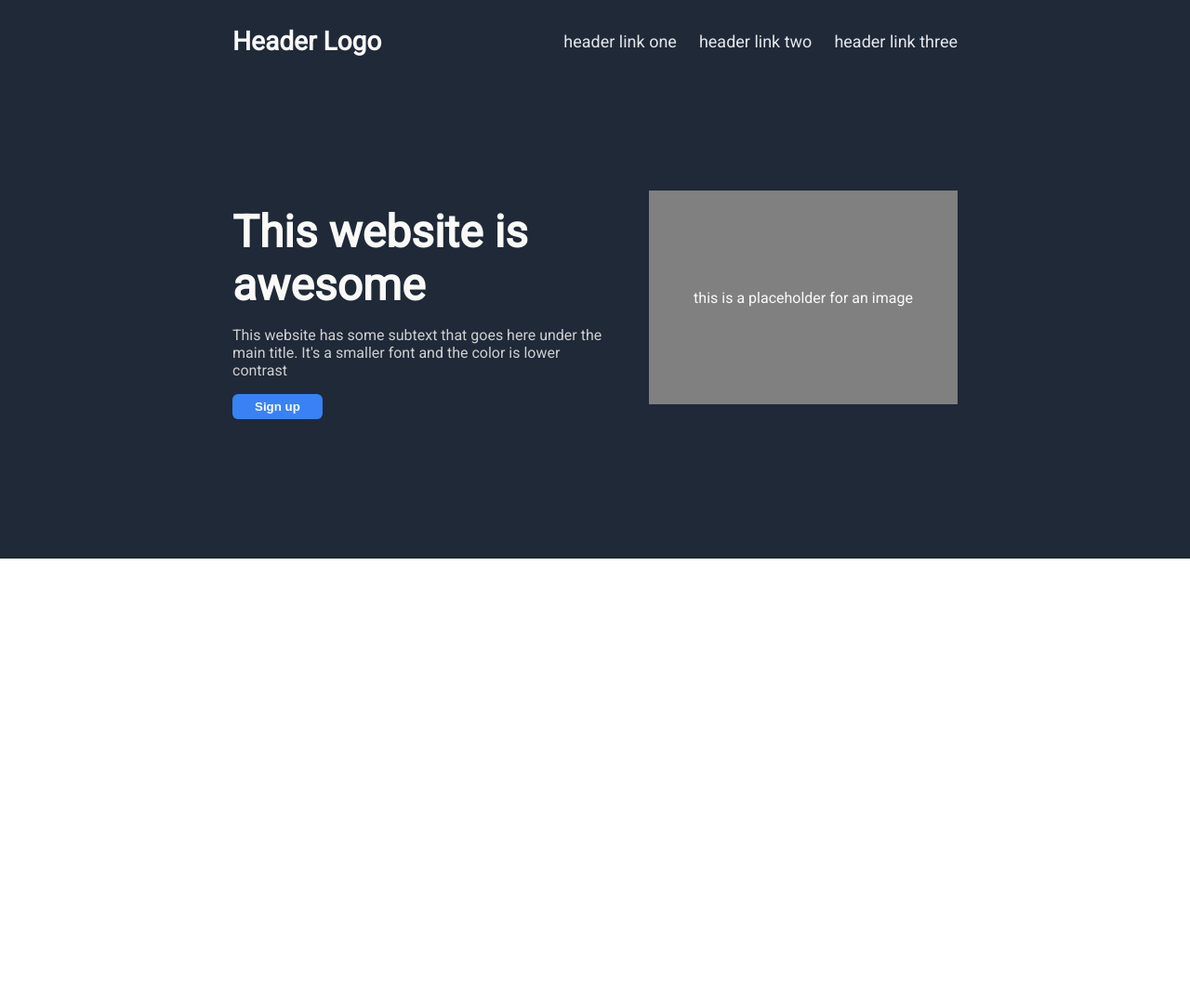
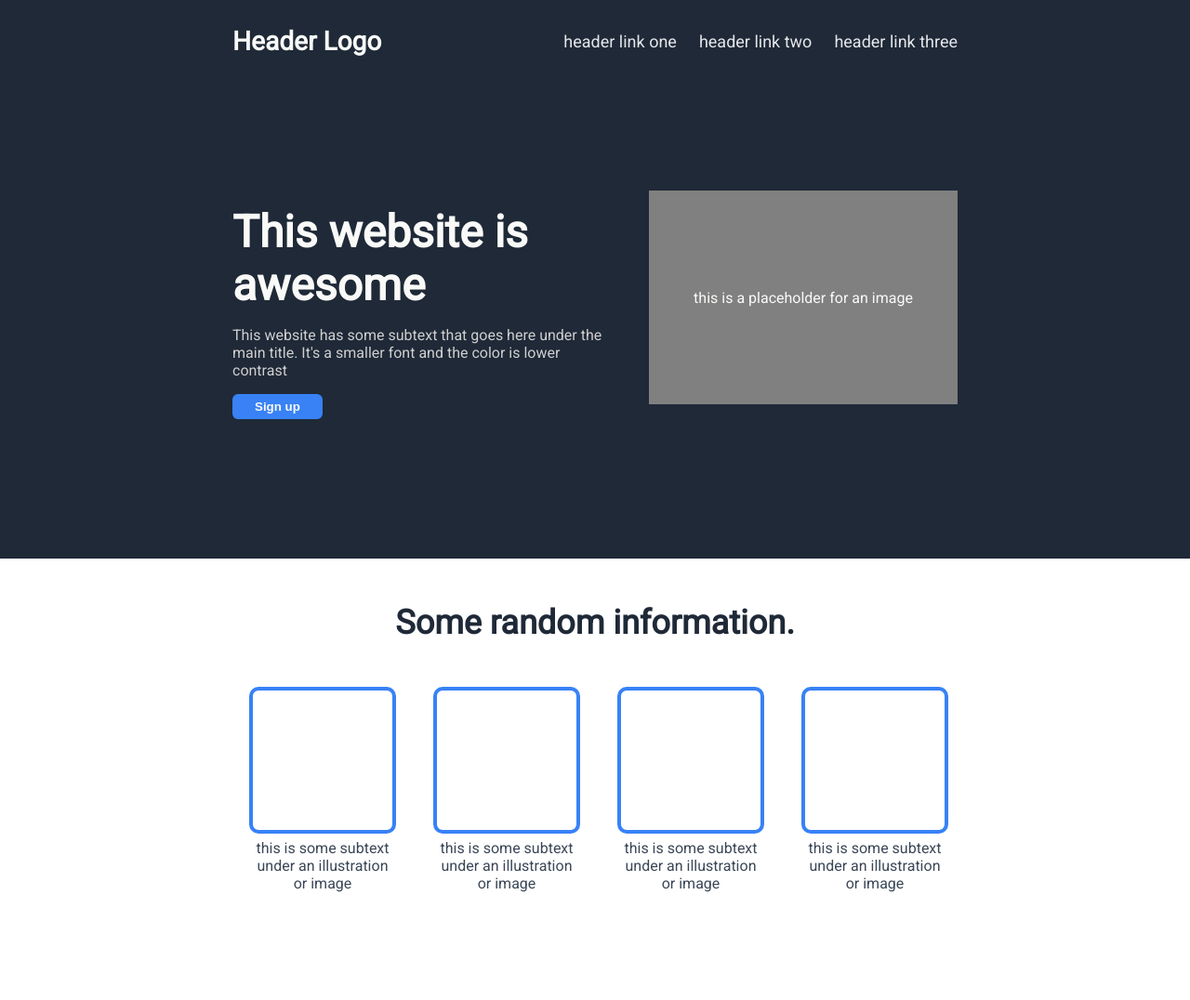
Before and after one commit to A4RO/landing-page, a plain HTML site: page index.html in a window 1280 px wide. Shown: the whole page at 93% size. Before the commit the page ends 800 px from the top, so only its background shows below. Drawn offline with Linux system fonts and the light colour scheme.

Commit message:
Create second section of the page

```diff
--- a/index.html
+++ b/index.html
@@ -26,5 +26,26 @@
             <p class="placeholder">this is a placeholder for an image</p>
         </div>
     </div>
+    <div class="second">
+        <h2 class="informationheader">Some random information.</h2>
+        <div class="boxes">
+            <div class="boxntext">
+                <div class="box"></div>
+                <p class="boxtext">this is some subtext under an illustration or image</p>
+            </div>
+            <div class="boxntext">
+                <div class="box"></div>
+                <p class="boxtext">this is some subtext under an illustration or image</p>
+            </div>
+            <div class="boxntext">
+                <div class="box"></div>
+                <p class="boxtext">this is some subtext under an illustration or image</p>
+            </div>
+            <div class="boxntext">
+                <div class="box"></div>
+                <p class="boxtext">this is some subtext under an illustration or image</p>
+            </div>
+        </div>
+    </div>
 </body>
 </html>
--- a/styles.css
+++ b/styles.css
@@ -46,7 +46,7 @@ button {
     color: #F9FAF8;
 }
 
-.subtext {
+.subtext{
     color: #cfcfcf;
 }
 
@@ -72,3 +72,45 @@ button {
     margin-left: 48px;
     flex: 1;
 }
+
+.box {
+    background-color: white;
+    height: 150px;
+    width: 150px;
+    border-style: solid;
+    border-color: #3882F6;
+    border-radius: 10px;
+    border-width: 4px;
+}
+
+.informationheader {
+    font-weight: bolder;
+    font-size: 36px;
+    color: #1F2937;
+    text-align: center;
+    margin: 48px;
+}
+
+.boxes {
+    display: flex;
+    justify-content: center;
+    gap: 48px;
+}
+
+.boxntext {
+    display: flex;
+    flex-direction: column;
+    flex-wrap: wrap;
+    align-items: center;
+    max-width: 150px;
+}
+
+.boxtext {
+    text-align: center;
+    color: #3b4757;
+    margin-top: 6px;
+}
+
+.second {
+    padding-bottom: 100px;
+}
```
